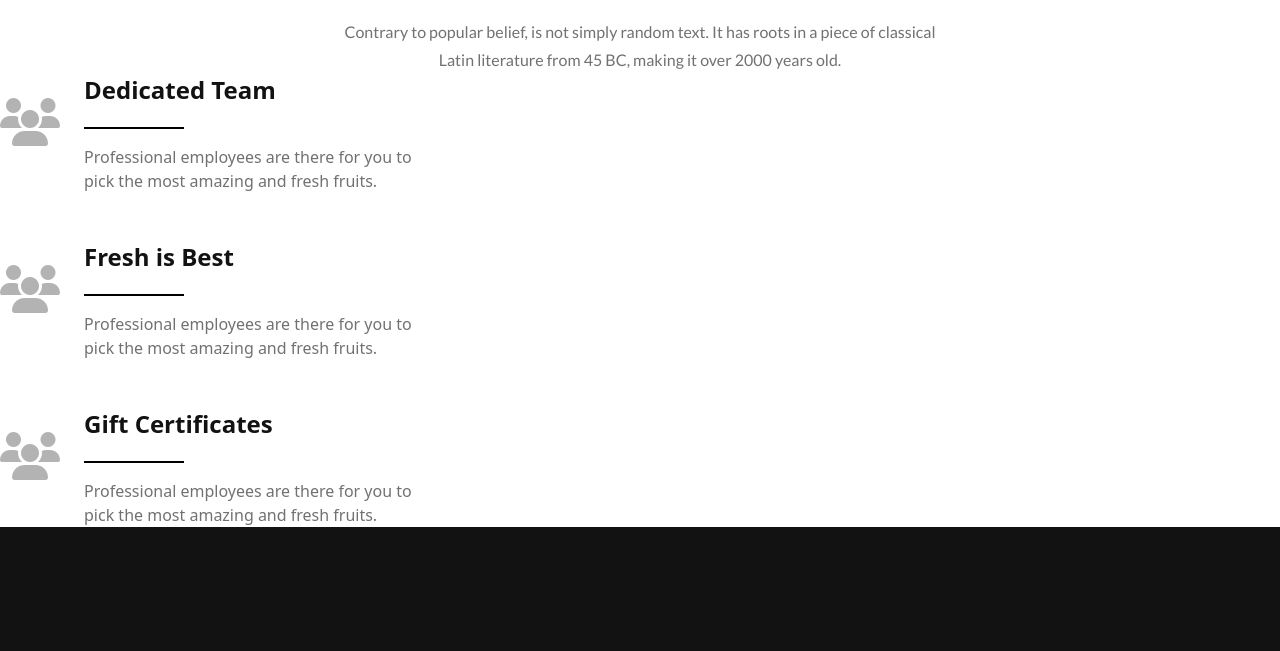
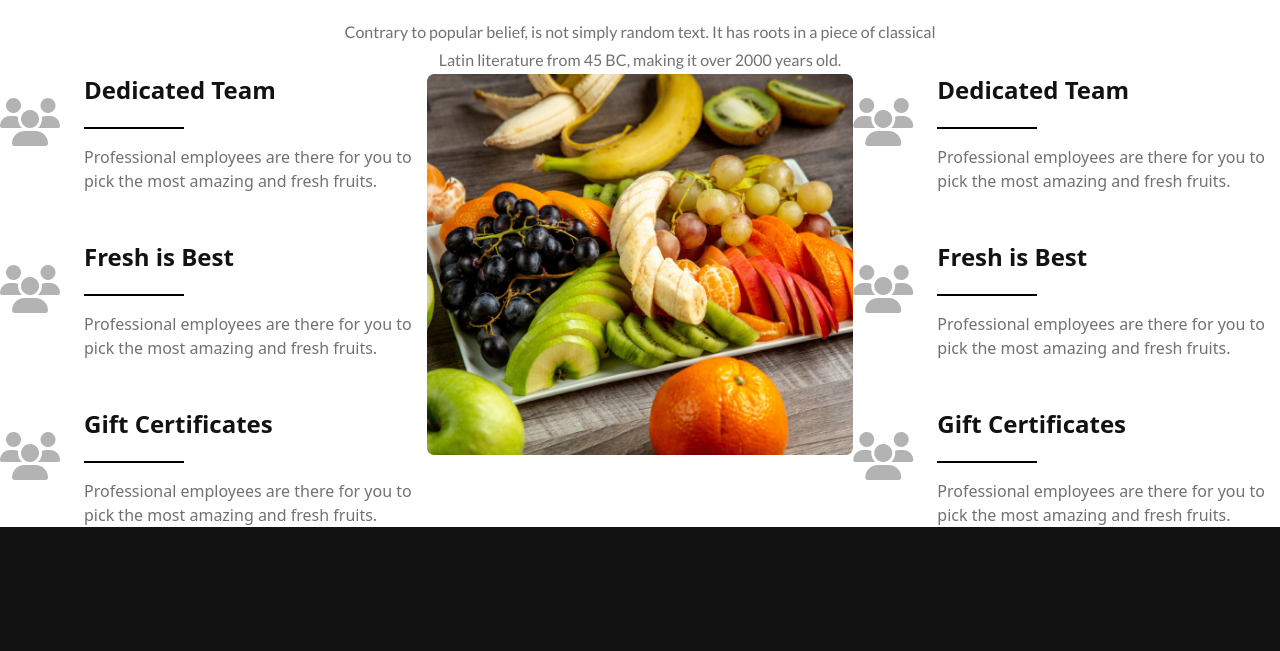
Before and after one commit to NILAF1/B8A3-fruit-brust, a plain HTML site: page index.html in a window 1280 px wide. Shown: the part 2667-3318 px from the top of the page. Drawn offline with nearby package versions, Linux system fonts and the light colour scheme.

Commit message:
why you choose us

```diff
--- a/index.html
+++ b/index.html
@@ -715,6 +715,10 @@
 
 </div>
 
+<div class="grid grid-cols-1 lg:grid-cols-3">
+
+  <!-- colum-01 -->
+<div>
 <!-- 1 -->
 <div class="flex items-start gap-6">
   <div>
@@ -750,6 +754,55 @@
     <p class="text-[#12121299] text-base font-normal w-[354px] mt-4">Professional employees are there for you to pick the most amazing and fresh fruits.</p>
   </div>
 </div>
+</div>
+
+<!-- colum-02 -->
+<div>
+  <img src="./images/whychoose1.png" alt="">
+</div>
+
+<!-- colum-03 -->
+<div>
+  <!-- 1 -->
+  <div class="flex items-start gap-6">
+    <div>
+      <i class="fa-solid fa-users text-5xl mt-6" style="color: #b3b3b3;"></i>
+    </div>
+    <div>
+      <h1 class="text-2xl font-bold text-[#121212]">Dedicated Team</h1>
+      <div class="border-t-2 w-[100px] border-black mt-[21px]"></div>
+      <p class="text-[#12121299] text-base font-normal w-[354px] mt-4">Professional employees are there for you to pick the most amazing and fresh fruits.</p>
+    </div>
+  </div>
+
+  <!-- 2 -->
+  <div class="flex items-start gap-6 mt-12">
+    <div>
+      <i class="fa-solid fa-users text-5xl mt-6" style="color: #b3b3b3;"></i>
+    </div>
+    <div>
+      <h1 class="text-2xl font-bold text-[#121212]">Fresh is Best</h1>
+      <div class="border-t-2 w-[100px] border-black mt-[21px]"></div>
+      <p class="text-[#12121299] text-base font-normal w-[354px] mt-4">Professional employees are there for you to pick the most amazing and fresh fruits.</p>
+    </div>
+  </div>
+
+  <!-- 3 -->
+  <div class="flex items-start gap-6 mt-12">
+    <div>
+      <i class="fa-solid fa-users text-5xl mt-6" style="color: #b3b3b3;"></i>
+    </div>
+    <div>
+      <h1 class="text-2xl font-bold text-[#121212]">Gift Certificates</h1>
+      <div class="border-t-2 w-[100px] border-black mt-[21px]"></div>
+      <p class="text-[#12121299] text-base font-normal w-[354px] mt-4">Professional employees are there for you to pick the most amazing and fresh fruits.</p>
+    </div>
+  </div>
+  </div>
+
+</div>
+
+
 
 </section>
 
```
